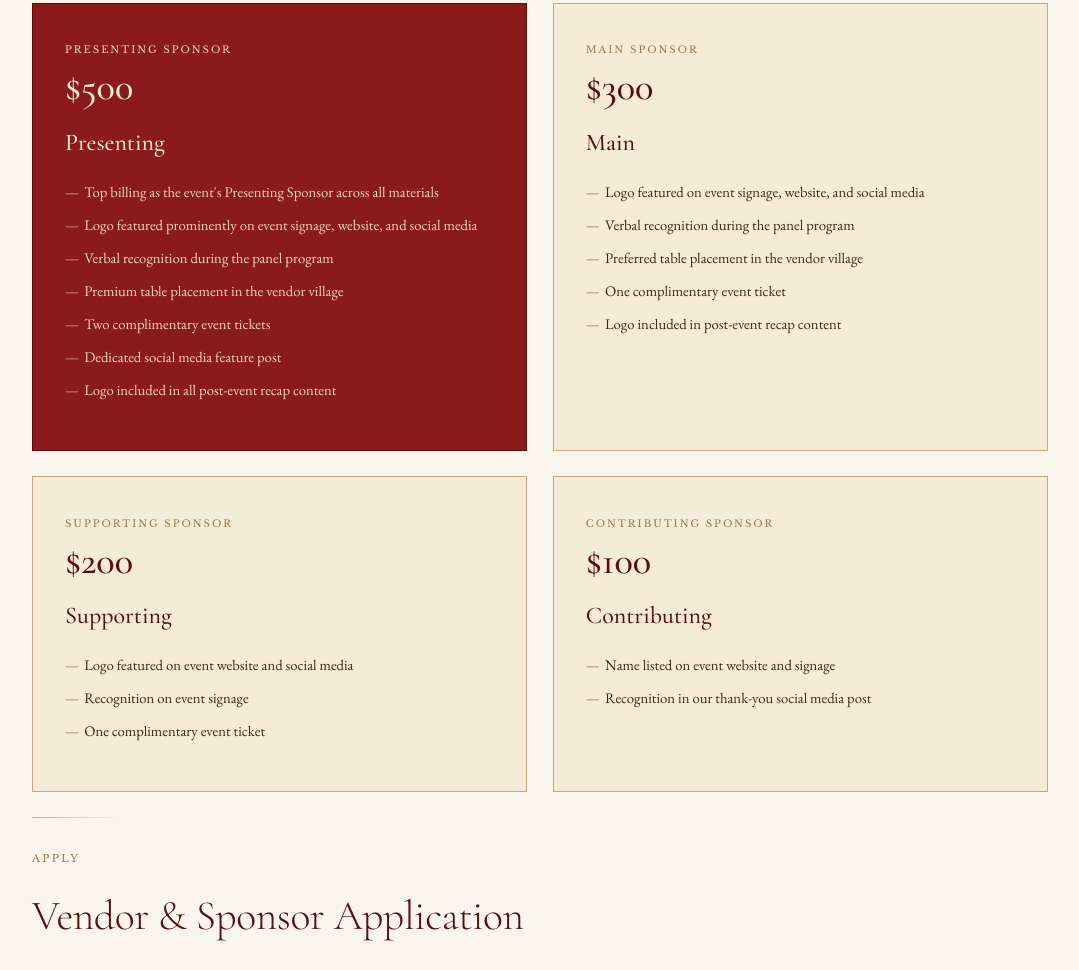
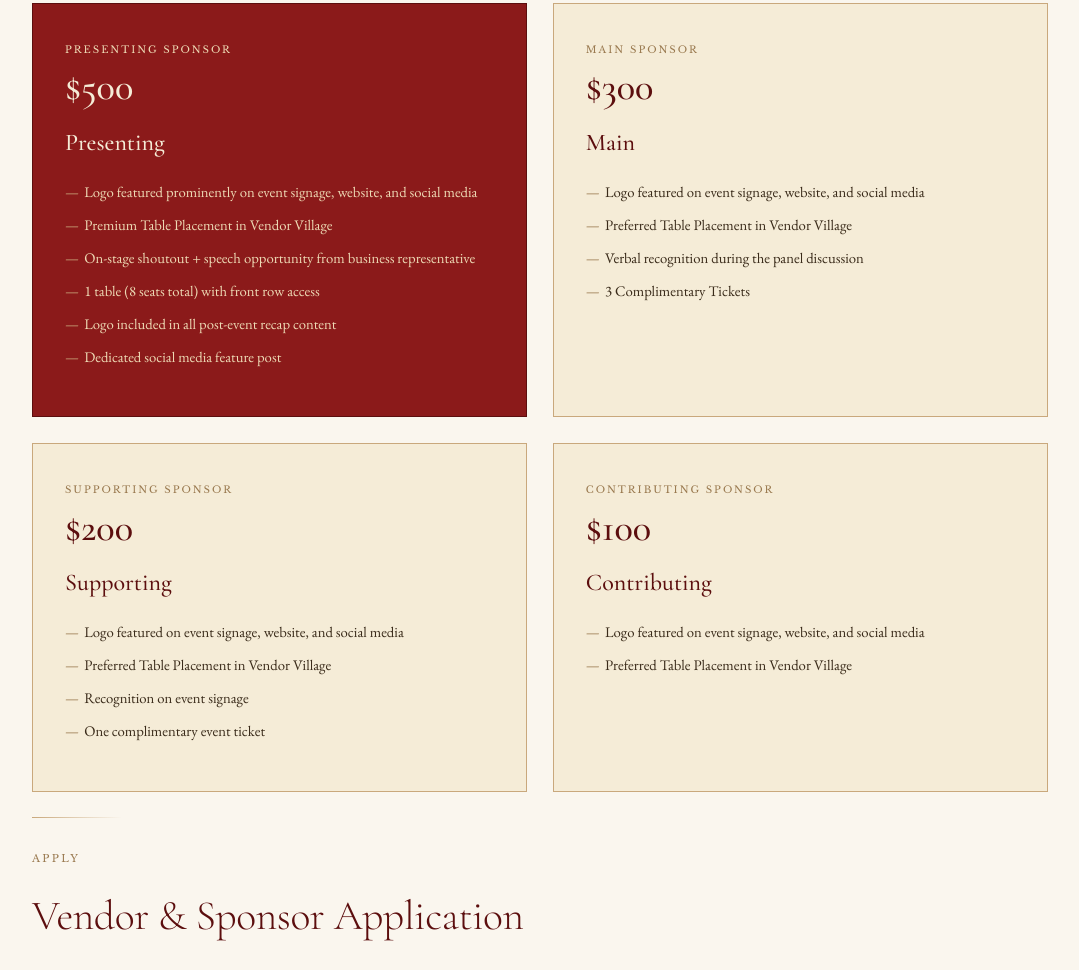
Before and after one commit to gimastelari/ywi-website, a plain HTML site: page vendors-sponsors.html in a window 1280 px wide. Shown: the part 1279-2249 px from the top of the page, without its empty margins (100-1179 px from the left). Drawn offline with nearby package versions, Linux system fonts and the light colour scheme.

Commit message:
changing info on sponsor packages

```diff
--- a/vendors-sponsors.html
+++ b/vendors-sponsors.html
@@ -559,13 +559,12 @@
         <div class="card__price">$500</div>
         <h3 class="card__title">Presenting</h3>
         <ul class="card__list">
-          <li>Top billing as the event's Presenting Sponsor across all materials</li>
           <li>Logo featured prominently on event signage, website, and social media</li>
-          <li>Verbal recognition during the panel program</li>
-          <li>Premium table placement in the vendor village</li>
-          <li>Two complimentary event tickets</li>
+          <li>Premium Table Placement in Vendor Village </li>
+          <li>On-stage shoutout + speech opportunity from business representative </li>
+          <li>1 table (8 seats total) with front row access</li>
+          <li>Logo included in all post-event recap content</li>
           <li>Dedicated social media feature post</li>
-          <li>Logo included in all post-event recap content</li>
         </ul>
       </div>
       <div class="card">
@@ -574,10 +573,9 @@
         <h3 class="card__title">Main</h3>
         <ul class="card__list">
           <li>Logo featured on event signage, website, and social media</li>
-          <li>Verbal recognition during the panel program</li>
-          <li>Preferred table placement in the vendor village</li>
-          <li>One complimentary event ticket</li>
-          <li>Logo included in post-event recap content</li>
+          <li>Preferred Table Placement in Vendor Village </li>
+          <li>Verbal recognition during the panel discussion </li>
+          <li>3 Complimentary Tickets </li>
         </ul>
       </div>
       <div class="card">
@@ -585,7 +583,8 @@
         <div class="card__price">$200</div>
         <h3 class="card__title">Supporting</h3>
         <ul class="card__list">
-          <li>Logo featured on event website and social media</li>
+          <li>Logo featured on event signage, website, and social media</li>
+          <li>Preferred Table Placement in Vendor Village </li>
           <li>Recognition on event signage</li>
           <li>One complimentary event ticket</li>
         </ul>
@@ -595,8 +594,8 @@
         <div class="card__price">$100</div>
         <h3 class="card__title">Contributing</h3>
         <ul class="card__list">
-          <li>Name listed on event website and signage</li>
-          <li>Recognition in our thank-you social media post</li>
+          <li>Logo featured on event signage, website, and social media</li>
+          <li>Preferred Table Placement in Vendor Village </li>
         </ul>
       </div>
     </div>
```
